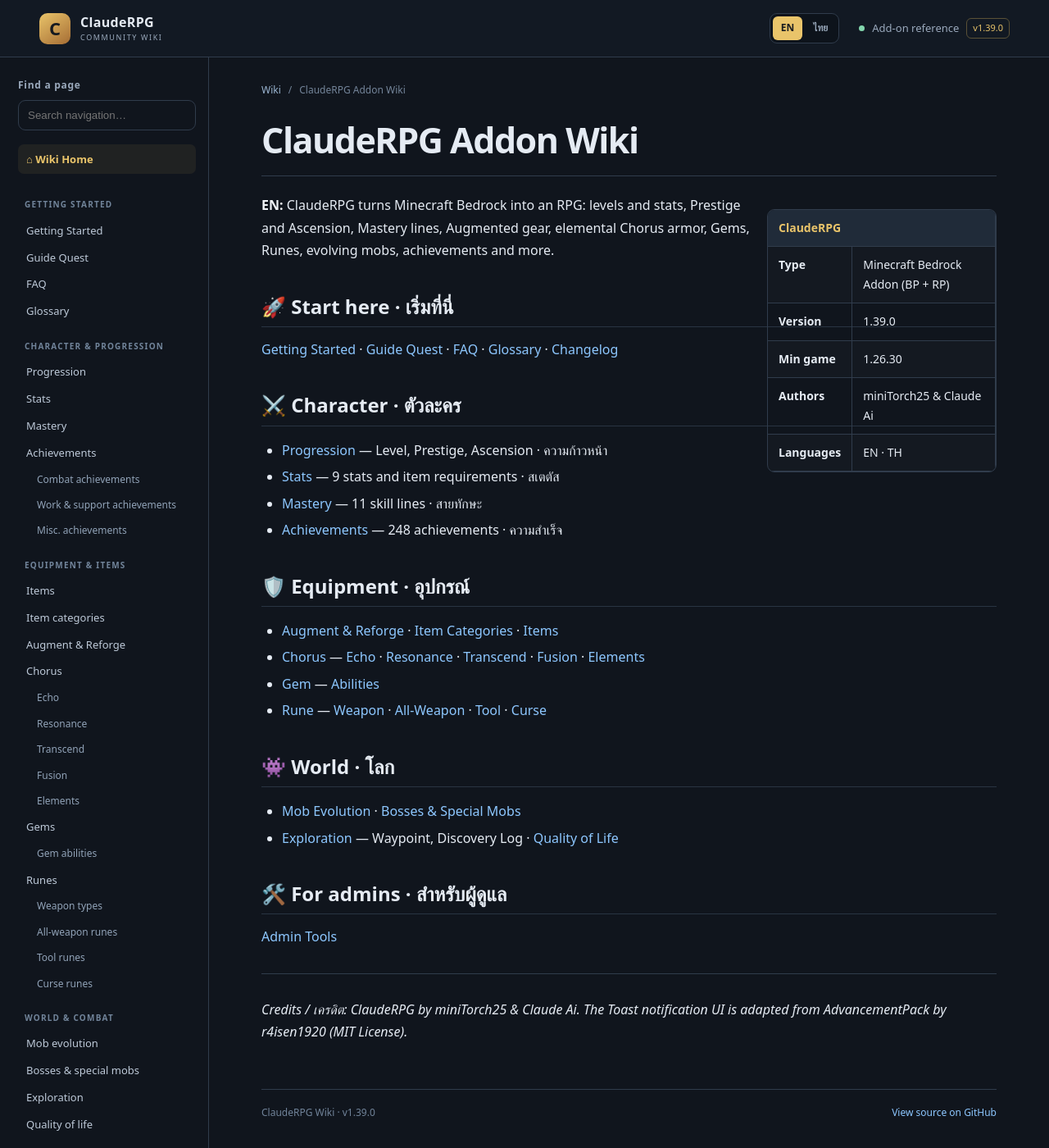
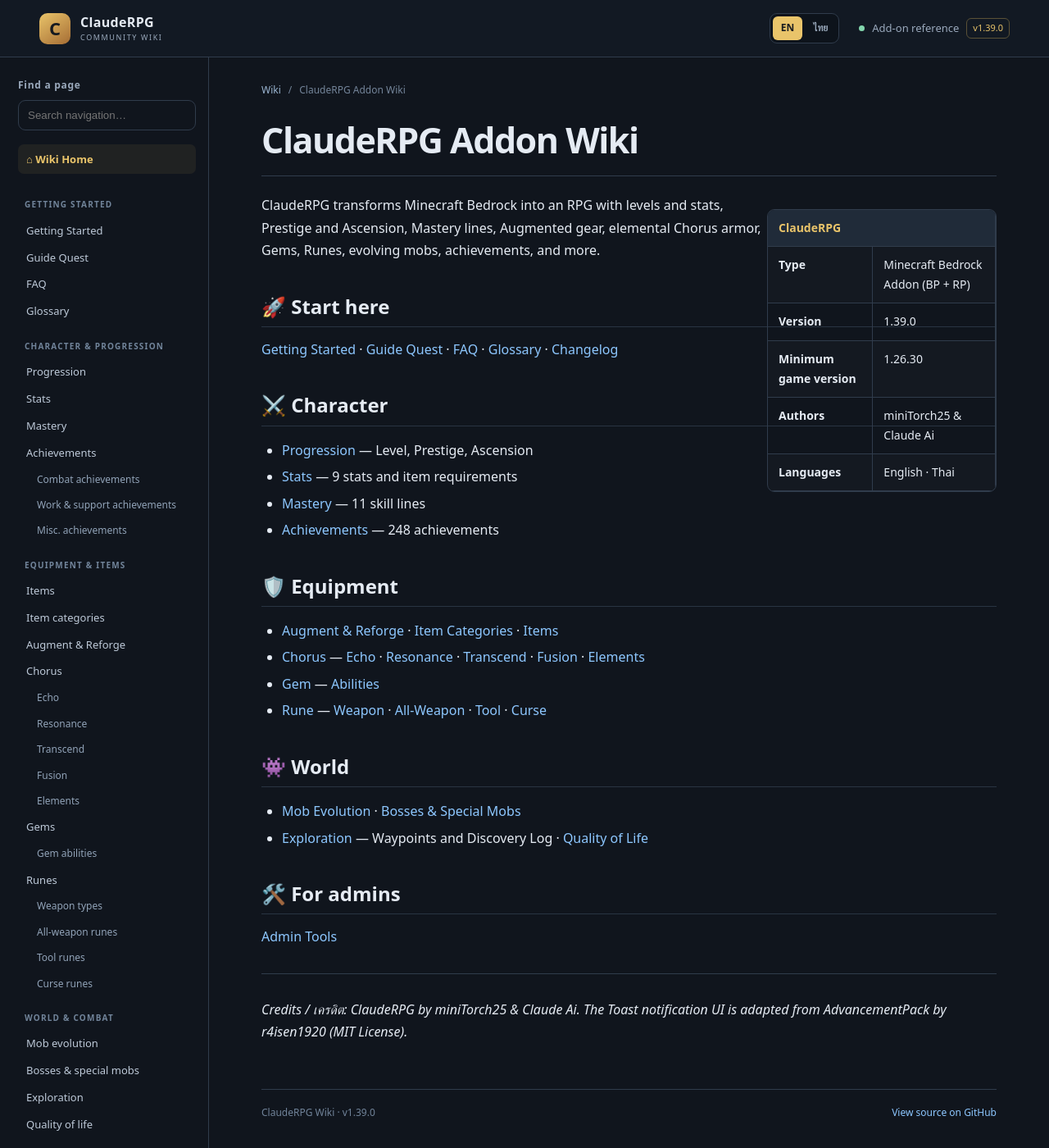
Before and after one commit to miniTorch25/ClaudeRPG-Wiki-V2, a Jekyll site: the page built from Home.md, in a window 1280 px wide and 1400 px high. Shown: the whole window at 82% size. Built offline with Jekyll 4.4.1, drawn with Linux system fonts in a browser that asks for light colours; our own code applies the rules of GitHub Pages for plain Markdown files; some of the changed lines change nothing that is shown.

Commit message:
Separate Home page content by language

```diff
--- a/Home.md
+++ b/Home.md
@@ -1,39 +1,79 @@
 # ClaudeRPG Addon Wiki
+
+<div data-lang="en" markdown="1">
 
 <table align="right" width="280">
 <tr><th colspan="2" align="center">ClaudeRPG</th></tr>
 <tr><td><b>Type</b></td><td>Minecraft Bedrock Addon (BP + RP)</td></tr>
 <tr><td><b>Version</b></td><td>1.39.0</td></tr>
-<tr><td><b>Min game</b></td><td>1.26.30</td></tr>
+<tr><td><b>Minimum game version</b></td><td>1.26.30</td></tr>
 <tr><td><b>Authors</b></td><td>miniTorch25 &amp; Claude Ai</td></tr>
-<tr><td><b>Languages</b></td><td>EN · TH</td></tr>
+<tr><td><b>Languages</b></td><td>English · Thai</td></tr>
 </table>
 
-**EN:** ClaudeRPG turns Minecraft Bedrock into an RPG: levels and stats, Prestige and Ascension, Mastery lines, Augmented gear, elemental Chorus armor, Gems, Runes, evolving mobs, achievements and more.
+ClaudeRPG transforms Minecraft Bedrock into an RPG with levels and stats, Prestige and Ascension, Mastery lines, Augmented gear, elemental Chorus armor, Gems, Runes, evolving mobs, achievements, and more.
 
-**TH:** ClaudeRPG เปลี่ยน Minecraft Bedrock ให้เป็น RPG: เลเวลและสเตตัส Prestige และ Ascension สาย Mastery อุปกรณ์ Augment เกราะธาตุ Chorus อัญมณี รูน มอนสเตอร์วิวัฒนาการ ความสำเร็จ และอื่นๆ
-
-## 🚀 Start here · เริ่มที่นี่
+## 🚀 Start here
 [Getting Started](Getting-Started) · [Guide Quest](Guide-Quest) · [FAQ](FAQ) · [Glossary](Glossary) · [Changelog](Changelog)
 
-## ⚔️ Character · ตัวละคร
-- [Progression](Progression) — Level, Prestige, Ascension · ความก้าวหน้า
-- [Stats](Stats) — 9 stats and item requirements · สเตตัส
-- [Mastery](Mastery) — 11 skill lines · สายทักษะ
-- [Achievements](Achievements) — 248 achievements · ความสำเร็จ
+## ⚔️ Character
+- [Progression](Progression) — Level, Prestige, Ascension
+- [Stats](Stats) — 9 stats and item requirements
+- [Mastery](Mastery) — 11 skill lines
+- [Achievements](Achievements) — 248 achievements
 
-## 🛡️ Equipment · อุปกรณ์
+## 🛡️ Equipment
 - [Augment & Reforge](Augment) · [Item Categories](Item-Categories) · [Items](Items)
 - [Chorus](Chorus) — [Echo](Chorus-Echo) · [Resonance](Chorus-Resonance) · [Transcend](Chorus-Transcend) · [Fusion](Chorus-Fusion) · [Elements](Chorus-Elements)
 - [Gem](Gem) — [Abilities](Gem-Abilities)
 - [Rune](Rune) — [Weapon](Runes-Weapon-Types) · [All-Weapon](Runes-All-Weapon) · [Tool](Runes-Tool) · [Curse](Runes-Curse)
 
-## 👾 World · โลก
+## 👾 World
 - [Mob Evolution](Mob-Evolution) · [Bosses & Special Mobs](Bosses-and-Special-Mobs)
-- [Exploration](Exploration) — Waypoint, Discovery Log · [Quality of Life](Quality-of-Life)
+- [Exploration](Exploration) — Waypoints and Discovery Log · [Quality of Life](Quality-of-Life)
 
-## 🛠️ For admins · สำหรับผู้ดูแล
+## 🛠️ For admins
 [Admin Tools](Admin)
 
+</div>
+
+<div data-lang="th" markdown="1">
+
+<table align="right" width="280">
+<tr><th colspan="2" align="center">ClaudeRPG</th></tr>
+<tr><td><b>ประเภท</b></td><td>แอดออน Minecraft Bedrock (BP + RP)</td></tr>
+<tr><td><b>เวอร์ชัน</b></td><td>1.39.0</td></tr>
+<tr><td><b>เวอร์ชันเกมขั้นต่ำ</b></td><td>1.26.30</td></tr>
+<tr><td><b>ผู้พัฒนา</b></td><td>miniTorch25 และ Claude Ai</td></tr>
+<tr><td><b>ภาษา</b></td><td>อังกฤษ · ไทย</td></tr>
+</table>
+
+ClaudeRPG เปลี่ยน Minecraft Bedrock ให้เป็นเกม RPG ที่มีเลเวลและค่าสเตตัส ระบบ Prestige และ Ascension สาย Mastery อุปกรณ์ Augment เกราะธาตุ Chorus อัญมณี รูน มอนสเตอร์วิวัฒนาการ ระบบความสำเร็จ และอื่น ๆ
+
+## 🚀 เริ่มต้นที่นี่
+[เริ่มต้นเล่น](Getting-Started) · [คู่มือเควสต์](Guide-Quest) · [คำถามที่พบบ่อย](FAQ) · [อภิธานศัพท์](Glossary) · [บันทึกการอัปเดต](Changelog)
+
+## ⚔️ ตัวละคร
+- [ความก้าวหน้า](Progression) — เลเวล, Prestige และ Ascension
+- [ค่าสเตตัส](Stats) — 9 ค่าสเตตัสและเงื่อนไขการใช้อุปกรณ์
+- [สายทักษะ](Mastery) — ทักษะ 11 สาย
+- [ความสำเร็จ](Achievements) — ความสำเร็จ 248 รายการ
+
+## 🛡️ อุปกรณ์
+- [Augment และ Reforge](Augment) · [หมวดหมู่ไอเทม](Item-Categories) · [ไอเทม](Items)
+- [Chorus](Chorus) — [Echo](Chorus-Echo) · [Resonance](Chorus-Resonance) · [Transcend](Chorus-Transcend) · [Fusion](Chorus-Fusion) · [ธาตุ](Chorus-Elements)
+- [อัญมณี](Gem) — [ความสามารถ](Gem-Abilities)
+- [รูน](Rune) — [รูนอาวุธ](Runes-Weapon-Types) · [รูนอาวุธทุกชนิด](Runes-All-Weapon) · [รูนเครื่องมือ](Runes-Tool) · [รูนคำสาป](Runes-Curse)
+
+## 👾 โลกและการต่อสู้
+- [วิวัฒนาการมอนสเตอร์](Mob-Evolution) · [บอสและมอนสเตอร์พิเศษ](Bosses-and-Special-Mobs)
+- [การสำรวจ](Exploration) — จุดนำทางและบันทึกการค้นพบ · [ระบบอำนวยความสะดวก](Quality-of-Life)
+
+## 🛠️ สำหรับผู้ดูแล
+[เครื่องมือผู้ดูแล](Admin)
+
+</div>
+
 ---
+
 *Credits / เครดิต: ClaudeRPG by miniTorch25 &amp; Claude Ai. The Toast notification UI is adapted from AdvancementPack by r4isen1920 (MIT License).*
```
